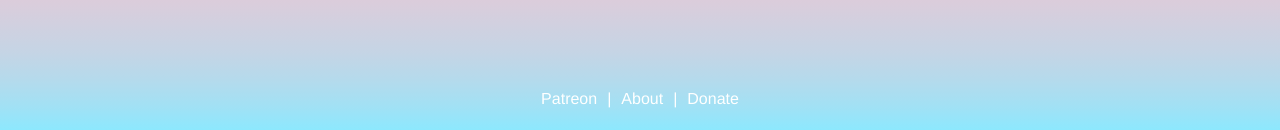
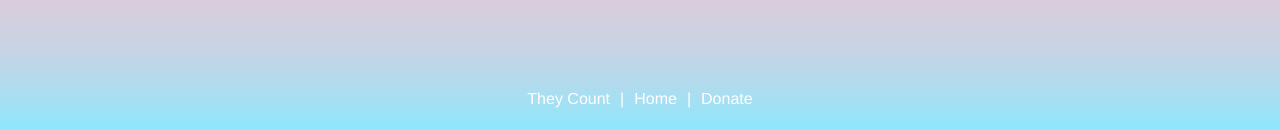
Before and after one commit to browncap/mypronoun.is, a Vue app: page / in a window 1280 px wide. Shown: the part 667-797 px from the top of the page. Built offline with nearby package versions, Linux system fonts and the light colour scheme.

Commit message:
update footer

```diff
--- a/src/components/Footer.vue
+++ b/src/components/Footer.vue
@@ -1,8 +1,8 @@
 <template>
   <footer id="main-footer">
-    <p>Patreon</p>
+    <a href="https://www.theycount.xyz"><p>They Count</p></a>
     <span>|</span>
-    <a href=""><p v-on:click='routeTo("About")'>About</p></a>
+    <a href=""><p v-on:click='routeTo("About")'>Home</p></a>
     <span>|</span>
     <a href="https://www.translivesmatter.xyz"><p>Donate</p></a>
   </footer>
```
